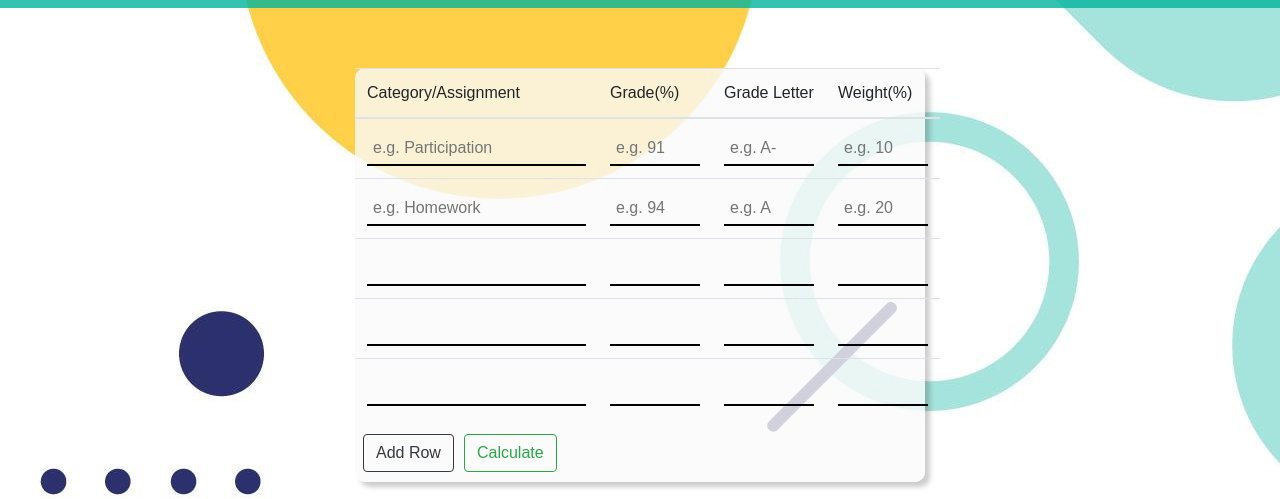
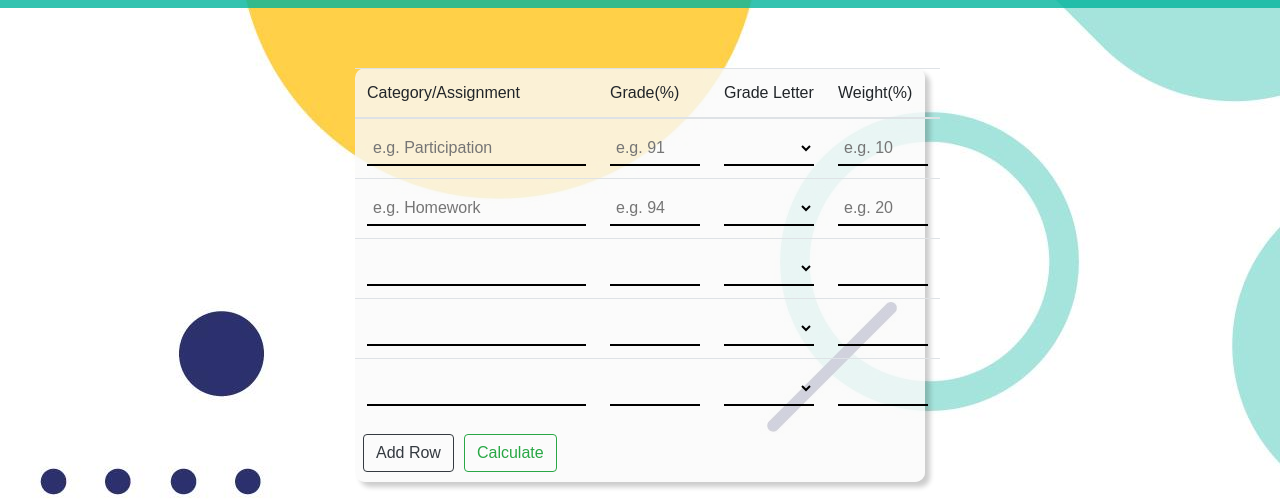
Before and after one commit to KashBoi7/GradeCalculatorWeb, a Vue app in the folder frontend/: page /gradecalc in a window 1280 px wide. Shown: the part 62-561 px from the top of the page. Built offline with nearby package versions, Linux system fonts and the light colour scheme.

Commit message:
Update GradeCalc.vue

```diff
--- a/frontend/src/components/GradeCalc.vue
+++ b/frontend/src/components/GradeCalc.vue
@@ -24,32 +24,80 @@
               </tr>
            </thead>
            <tbody>
+            <TransitionGroup name="list">
                 <tr v-for="index in x" :key="index">
                     <td scope="col">
-                  <input v-if="index == 1" class="box" placeholder="e.g. Participation">
-                  <input v-else-if="index == 2" class="box" placeholder="e.g. Homework">
-                  <input v-else class="box">
+                        <input v-if="index == 1" class="box" v-model="category[index-1]" placeholder="e.g. Participation">
+                        <input v-else-if="index == 2" class="box" v-model="category[index-1]" placeholder="e.g. Homework">
+                        <input v-else v-model="category[index-1]" class="box">
                     </td>
                     <td scope="col">
-                  <input v-if="index == 1" class="small-box box" placeholder="e.g. 91" type="number">
-                  <input v-else-if="index == 2" class="small-box box" placeholder="e.g. 94" type="number">
-                  <input v-else class="small-box box " type="number">
+                      <input v-if="index == 1" class="small-box box" v-model.lazy="grade[index-1]" placeholder="e.g. 91" type="number">
+                      <input v-else-if="index == 2" class="small-box box" v-model.lazy="grade[index-1]" placeholder="e.g. 94" type="number">
+                      <input v-else class="small-box box " v-model.lazy="grade[index-1]" type="number">
                     </td>
                     <td scope="col">
-                  <input v-if="index == 1" class="small-box box" placeholder="e.g. A-">
-                  <input v-else-if="index == 2" class="small-box box" placeholder="e.g. A">
-                  <input v-else class="small-box box">
+                      <select v-if="index == 1" class="small-box box" v-model="grade_letter[index-1]" placeholder="e.g. A-">
+                        <option>- -</option>
+                        <option>A+</option>
+                        <option>A</option>
+                        <option>A-</option>
+                        <option>B+</option>
+                        <option>B</option>
+                        <option>B-</option>
+                        <option>C+</option>
+                        <option>C</option>
+                        <option>C-</option>
+                        <option>D+</option>
+                        <option>D</option>
+                        <option>D-</option>
+                        <option>F</option>
+                      </select>
+                      <select v-else-if="index == 2" class="small-box box" v-model="grade_letter[index-1]" placeholder="e.g. A">
+                        <option>- -</option>
+                        <option>A+</option>
+                        <option>A</option>
+                        <option>A-</option>
+                        <option>B+</option>
+                        <option>B</option>
+                        <option>B-</option>
+                        <option>C+</option>
+                        <option>C</option>
+                        <option>C-</option>
+                        <option>D+</option>
+                        <option>D</option>
+                        <option>D-</option>
+                        <option>F</option>
+                      </select>
+                      <select v-else class="small-box box" v-model="grade_letter[index-1]">
+                        <option>- -</option>
+                        <option>A+</option>
+                        <option>A</option>
+                        <option>A-</option>
+                        <option>B+</option>
+                        <option>B</option>
+                        <option>B-</option>
+                        <option>C+</option>
+                        <option>C</option>
+                        <option>C-</option>
+                        <option>D+</option>
+                        <option>D</option>
+                        <option>D-</option>
+                        <option>F</option>
+                      </select>
                     </td>
                     <td scope="col" >
-                  <input v-if="index == 1" class="small-box box" placeholder="e.g. 10" type="number">
-                  <input v-else-if="index == 2" class="small-box box" placeholder="e.g. 20" type="number">
-                  <input v-else class="small-box box" type="number">
+                      <input v-if="index == 1" class="small-box box" v-model="weight[index-1]" placeholder="e.g. 10" type="number">
+                      <input v-else-if="index == 2" class="small-box box" v-model="weight[index-1]" placeholder="e.g. 20" type="number">
+                      <input v-else class="small-box box" v-model="weight[index-1]" type="number">
                     </td>
                 </tr>
+             </TransitionGroup>
            </tbody>
           </table>
           <button @click="increase" type="button" class="btn btn-outline-dark">Add Row</button>
-          <button type="button" class="btn btn-outline-success">Calculate</button>
+          <button @click="calculate" type="button" class="btn btn-outline-success">Calculate</button>
+          <p>{{FinalGrade}}</p>
         </div>
       </div>
     </div>
@@ -63,12 +111,30 @@ export default {
   components: {},
   data () {
     return {
-      x: 5
+      x: 5,
+      weight: [],
+      grade: [],
+      grade_letter: [],
+      category: [],
+      FinalGrade: null
     }
   },
   methods: {
     increase () {
       this.x++
+    },
+    calculate () {
+      let g = 0
+      let w = 0
+      let div = 0
+      this.FinalGrade = 0
+      for (let i = 0; i < this.x; i++) {
+        g = this.grade[i]
+        w = this.weight[i]
+        div = div + w
+        this.FinalGrade = this.FinalGrade + (g * w)
+      }
+      this.FinalGrade = (this.FinalGrade / div)
     }
   }
 
@@ -80,7 +146,7 @@ section {
   background-image: url("..\\assets\\5291450.jpg");
   background-attachment: fixed;
   position: relative;
-  height: 100vh;
+  height: 300vh;
   padding:130px;
     img {
     object-fit: cover;
@@ -148,6 +214,15 @@ section {
     &:before {
       filter: blur(4px);
 }
+    .list-enter-active,
+    .list-leave-active {
+      transition: all 0.5s ease;
+      }
+    .list-enter-from,
+    .list-leave-to {
+      opacity: 0;
+      transform: translateX(30px);
+}
 }
   section .mid-box:before{
     filter: blur(48px);
```
Lines whose indentation alone changed are shown as unchanged.
